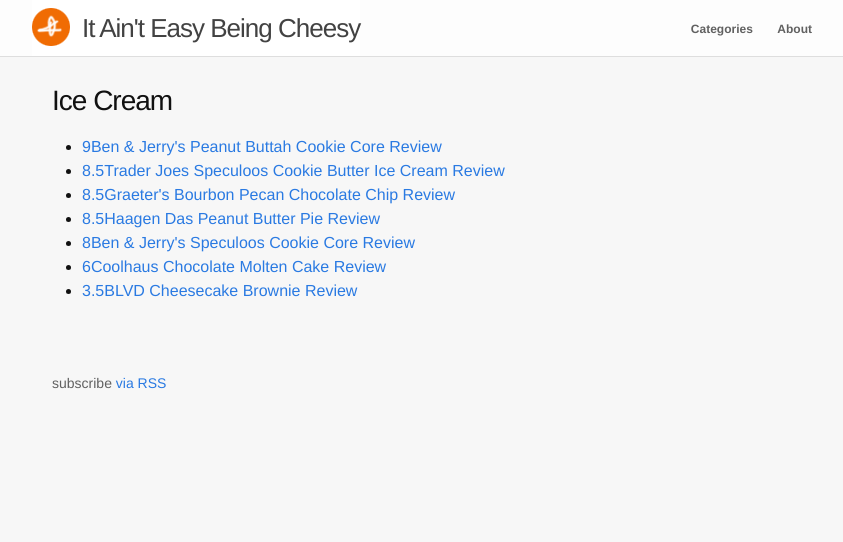
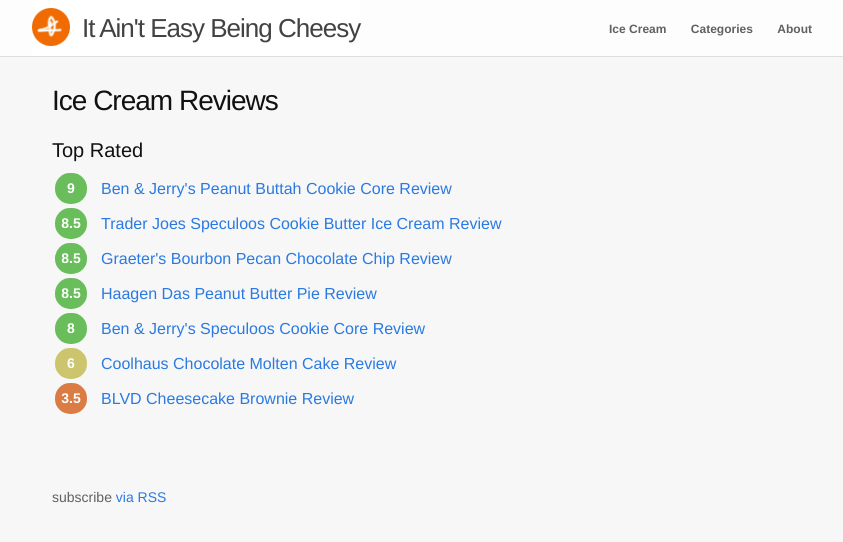
Before and after one commit to chikeorjih/chikeorjih.github.io, a Jekyll site: the page built from icecream.html, in a window 1280 px wide. Shown: the top 542 px of the page, without its empty margins (218-1061 px from the left). Built offline with Jekyll 4.4.1, drawn with Linux system fonts in a browser that asks for light colours; nearby versions of some CDN libraries.

Commit message:
added ice cream page

```diff
--- a/_includes/header.html
+++ b/_includes/header.html
@@ -14,6 +14,7 @@
       </a>
 
       <div class="trigger">
+        <a class="page-link" href="/icecream/">Ice Cream</a>
         <a class="page-link" href="/categories/">Categories</a>
         <a class="page-link" href="/about/">About</a>
       </div>
--- a/_sass/_layout.scss
+++ b/_sass/_layout.scss
@@ -9,6 +9,9 @@
 $image-caption: #a2a2a2;
 $blockquotes: #4384d8;
 $link-color: #2a7ae2;
+$rating-green: #69BD5B;
+$rating-yellow: #CCC56D;
+$rating-red: #DA7C44;
 
 //Custom
 * {
@@ -88,6 +91,52 @@
     text-decoration: none;
   }
 }
+
+// Category pages
+.post-content .category-page h3 {
+  margin-top: 20px;
+}
+
+.category-page {
+  ul, ol {
+    list-style: none;
+    margin: 0;
+  }
+
+  li {
+    margin: 10px 0;
+  }
+
+  .post-rating {
+    background: $tag-blue;
+    border-radius: 15px;
+    color: white;
+    display: inline-block;
+    width: 32px;
+    font-size: 14px;
+    font-weight: bold;
+    text-align: center;
+    padding: 5px 0;
+    margin-right: 10px;
+  }
+
+  [class^='8'] .post-rating, [class^='9'] .post-rating {
+    background: $rating-green;
+  }
+
+  [class^='6'] .post-rating, [class^='7'] .post-rating {
+    background: $rating-yellow;
+  }
+
+  [class^='1'] .post-rating,
+  [class^='2'] .post-rating,
+  [class^='3'] .post-rating,
+  [class^='4'] .post-rating,
+  [class^='5'] .post-rating {
+    background: $rating-red;
+  }
+}
+
 
 /**
  * Site header
--- a/icecream.html
+++ b/icecream.html
@@ -1,6 +1,6 @@
 ---
 layout: page
-title: Ice Cream
+title: Ice Cream Reviews
 permalink: /icecream/
 ---
 {% assign icecream-posts = site.array %}
@@ -10,11 +10,17 @@
   {% endif %}
 {% endfor %}
 
-<div>
-  <ul>
-    {% assign sorted-icecream-posts = icecream-posts | sort: 'rating' | reverse %}
-    {% for post in sorted-icecream-posts %}
-      <li><a href={{post.url}}><span class="post-rating">{{post.rating}}</span><span>{{post.title}}</span></a></li>
-    {% endfor %}
-  </ul>
+<div class="category-page">
+  <h3>Top Rated</h3>
+  <table>
+    <tbody>
+      {% assign sorted-icecream-posts = icecream-posts | sort: 'rating' | reverse %}
+      {% for post in sorted-icecream-posts %}
+      <tr>
+        <td class={{post.rating}}><span class="post-rating">{{post.rating}}</span></td>
+        <td><a href={{post.url}}>{{post.title}}</a></td>
+      </tr>
+      {% endfor %}
+    </tbody>
+  </table>
 </div>
```
Also changed, not shown: sitemap.xml (added, +56 -0 lines).
